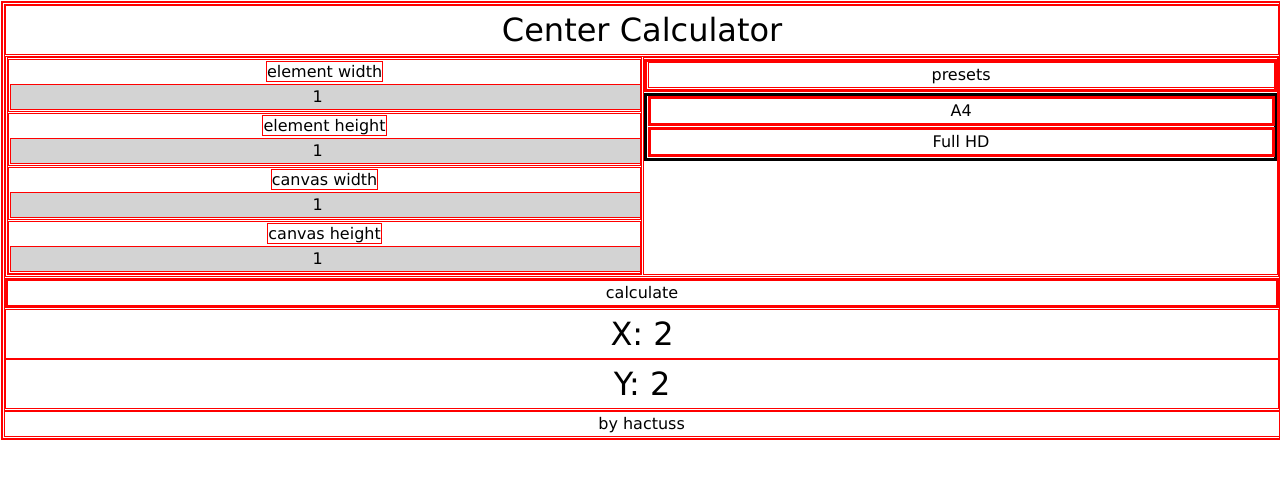
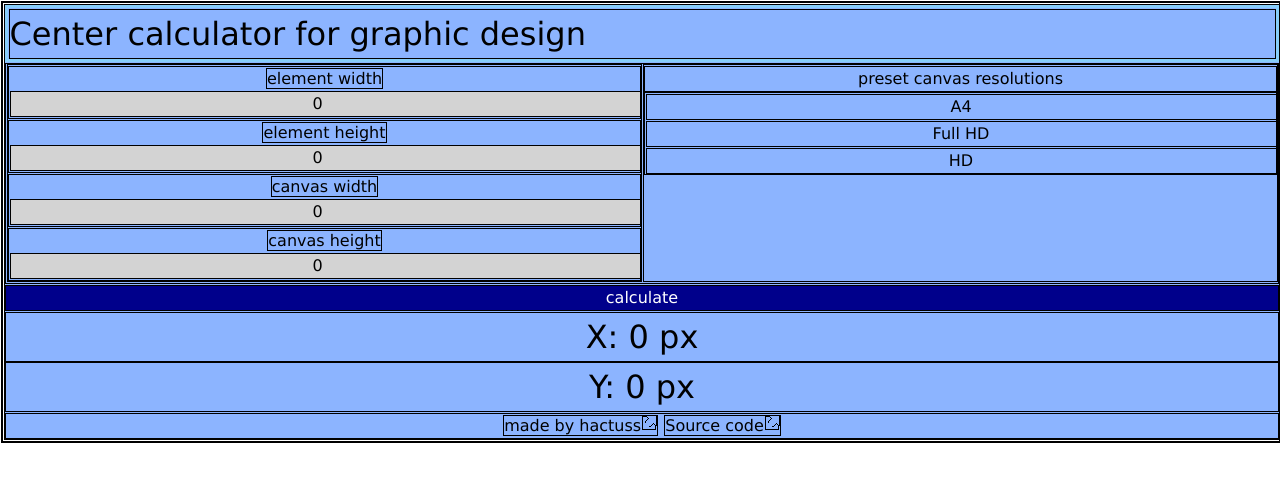
Before and after one commit to hactuss/ccenter, a SvelteKit app: page / in a window 1280 px wide. Shown: the top 482 px of the page. Built offline with nearby package versions, Linux system fonts and the light colour scheme.

Commit message:
modified:   src/app.css 	new file:   src/lib/assets/external.png 	new file:   src/lib/assets/favicon.png 	modified:   src/routes/+layout.svelte 	modified:   src/routes/+page.svelte

```diff
--- a/src/app.css
+++ b/src/app.css
@@ -1,6 +1,6 @@
 @import "tailwindcss";
 * {
-    border: solid red 1px;
+    border: solid black 1px;
     margin: 0.5px;
     width: 100%;
     text-align: center;
@@ -9,9 +9,7 @@
     font-family: Verdana, Geneva, Tahoma, sans-serif;
 }
 #main_container {
-    padding: 10%;
-
-    border: solid red 8px;
+    background-color: rgb(140 180 255);
 }
 nav {
     border: solid lightskyblue;
@@ -22,16 +20,18 @@ main {
 }
 h1 {
     font-size: 2rem;
+    text-align: center;
+}
+h2 {
+    font-size: 2rem;
+    text-align: start;
 }
 input {
     background-color: lightgray;
 }
 button {
-    border: solid red;
 }
-button:hover {
-    background-color: blue;
+a::after {
+    content: url("lib/assets/external.png");
+    size: 16px;
 }
-button:active {
-    background-color: darkblue;
-}
--- a/src/routes/+page.svelte
+++ b/src/routes/+page.svelte
@@ -1,10 +1,10 @@
 <script>
-    let ew = 1;
-    let eh = 1;
-    let cw = 1;
-    let ch = 1;
-    let center_x = 2;
-    let center_y = 2;
+    let ew = 0;
+    let eh = 0;
+    let cw = 0;
+    let ch = 0;
+    let center_x = 0;
+    let center_y = 0;
 
     //presets
     function pre_A4() {
@@ -17,21 +17,16 @@
         ch = 1080;
         return 1;
     }
-    let dropdownmenu = "block";
-    function changedropdown() {
-        switch (dropdownmenu) {
-            case "none":
-                dropdownmenu = "block";
-                break;
-            case "block":
-                dropdownmenu = "none";
-                break;
-        }
+    function pre_HD() {
+        cw = 1280;
+        ch = 720;
     }
 </script>
 
-<div class="">
-    <h1>Center Calculator</h1>
+<div id="main_container">
+    <nav class="flex">
+        <h2>Center calculator for graphic design</h2>
+    </nav>
     <div class="flex">
         <div class="flex flex-col w-[100%]">
             <div>
@@ -52,15 +47,8 @@
             </div>
         </div>
         <div class="w-[100%]">
-            <button
-                class=""
-                onclick={() => {
-                    changedropdown();
-                }}
-            >
-                <h2>presets</h2>
-            </button>
-            <div style="display: {dropdownmenu}; border: solid black;">
+            <h3>preset canvas resolutions</h3>
+            <div>
                 <button
                     onclick={() => {
                         pre_A4();
@@ -71,16 +59,32 @@
                         pre_FullHD();
                     }}>Full HD</button
                 >
+                <button
+                    onclick={() => {
+                        pre_HD();
+                    }}>HD</button
+                >
             </div>
         </div>
     </div>
     <button
+        id="calculate"
         onclick={() => {
             center_x = cw / 2 - ew / 2;
             center_y = ch / 2 - eh / 2;
         }}>calculate</button
     >
-    <h1>X: {center_x}</h1>
-    <h1>Y: {center_y}</h1>
+    <h1>X: {center_x} px</h1>
+    <h1>Y: {center_y} px</h1>
+    <div>
+        <a href="https://hactuss.vercel.app">made by hactuss</a>
+        <a href="https://github.com/hactuss/ccenter">Source code</a>
+    </div>
 </div>
-<p>by hactuss</p>
+
+<style>
+    #calculate {
+        background-color: darkblue;
+        color: white;
+    }
+</style>
```
Also changed, not shown: src/routes/+layout.svelte (+4 -4 lines), src/lib/assets/external.png (added), src/lib/assets/favicon.png (added).
